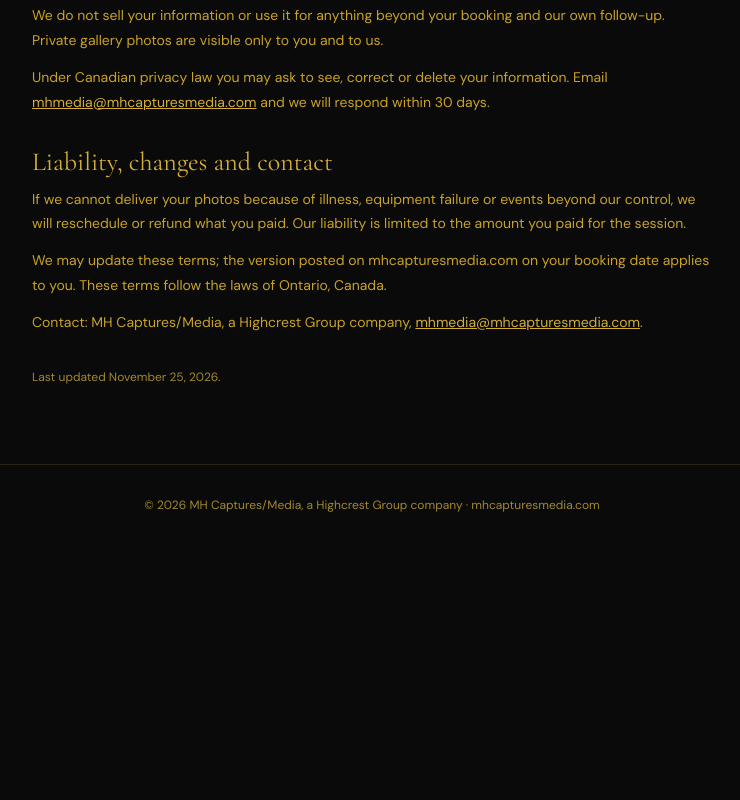
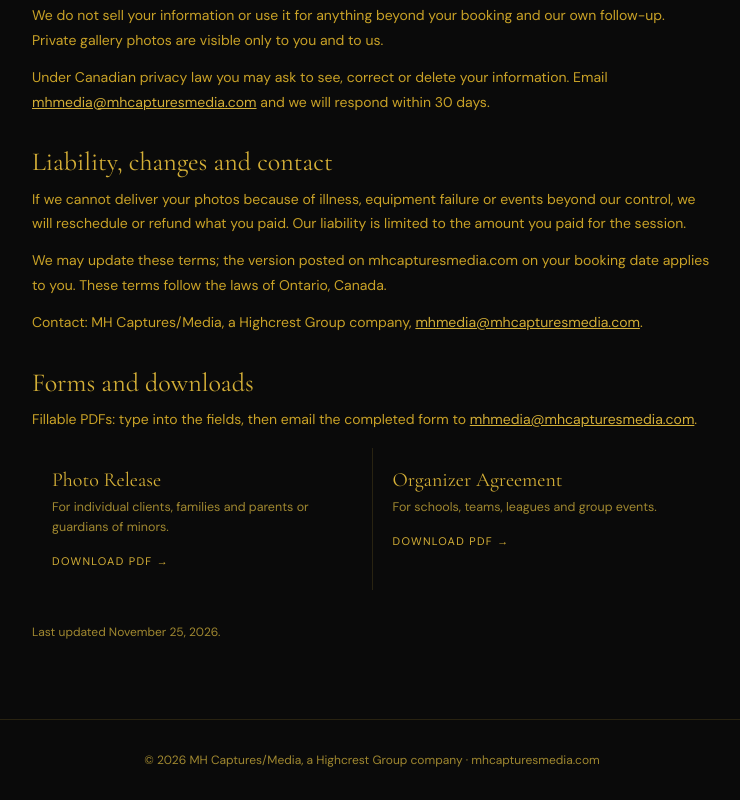
Before and after one commit to davidbrant28-pixel/mh-captures, a website: page public/policies.html in a window 1280 px wide. Shown: the part 2757-3557 px from the top of the page, without its empty margins (268-1008 px from the left). Before the commit the page ends 3302 px from the top, so only its background shows below. Drawn offline with nearby package versions, Linux system fonts and the light colour scheme.

Commit message:
Update policies.html

```diff
--- a/public/policies.html
+++ b/public/policies.html
@@ -25,6 +25,13 @@
   p, li { font-size: 14px; line-height: 1.75; color: var(--text-sec); margin-bottom: 0.8rem; }
   ul { padding-left: 1.2rem; margin-bottom: 0.8rem; }
   a { color: var(--text); }
+  .forms { display: grid; grid-template-columns: 1fr 1fr; gap: 1px; background: var(--border); margin: 1rem 0 0.5rem; }
+  .form-card { background: #0a0a0a; padding: 1.25rem; display: block; text-decoration: none; }
+  .form-card:hover { background: rgba(212,175,55,0.05); }
+  .form-card b { display: block; font-family: 'Cormorant Garamond', serif; font-size: 20px; font-weight: 400; color: var(--text); margin-bottom: 0.3rem; }
+  .form-card span { display: block; font-size: 12.5px; line-height: 1.6; color: var(--text-muted); margin-bottom: 0.75rem; }
+  .form-card em { font-style: normal; font-size: 11px; letter-spacing: 0.12em; text-transform: uppercase; color: var(--text); }
+  @media (max-width: 640px) { .forms { grid-template-columns: 1fr; } }
   .updated { font-size: 12px; color: var(--text-muted); margin-top: 2rem; }
   footer { text-align: center; padding: 2rem 1rem; border-top: 0.5px solid var(--border); font-size: 12px; color: var(--text-muted); margin-top: 3rem; }
   @media (max-width: 640px) { .header h1 { font-size: 32px; } }
@@ -100,6 +107,13 @@
 <p>If we cannot deliver your photos because of illness, equipment failure or events beyond our control, we will reschedule or refund what you paid. Our liability is limited to the amount you paid for the session.</p>
 <p>We may update these terms; the version posted on mhcapturesmedia.com on your booking date applies to you. These terms follow the laws of Ontario, Canada.</p>
 <p>Contact: MH Captures/Media, a Highcrest Group company, <a href="mailto:mhmedia@mhcapturesmedia.com">mhmedia@mhcapturesmedia.com</a>.</p>
+<h2 id="forms">Forms and downloads</h2>
+<p>Fillable PDFs: type into the fields, then email the completed form to <a href="mailto:mhmedia@mhcapturesmedia.com">mhmedia@mhcapturesmedia.com</a>.</p>
+<div class="forms">
+  <a class="form-card" href="/MH-Captures-Model-Release.pdf" download><b>Photo Release</b><span>For individual clients, families and parents or guardians of minors.</span><em>Download PDF →</em></a>
+  <a class="form-card" href="/MH-Captures-Organizer-Agreement.pdf" download><b>Organizer Agreement</b><span>For schools, teams, leagues and group events.</span><em>Download PDF →</em></a>
+</div>
+
 <p class="updated">Last updated November 25, 2026.</p>
 </main>
 <footer>© 2026 MH Captures/Media, a Highcrest Group company · <a href="/index.html" style="color:var(--text-muted);text-decoration:none;">mhcapturesmedia.com</a></footer>
```
